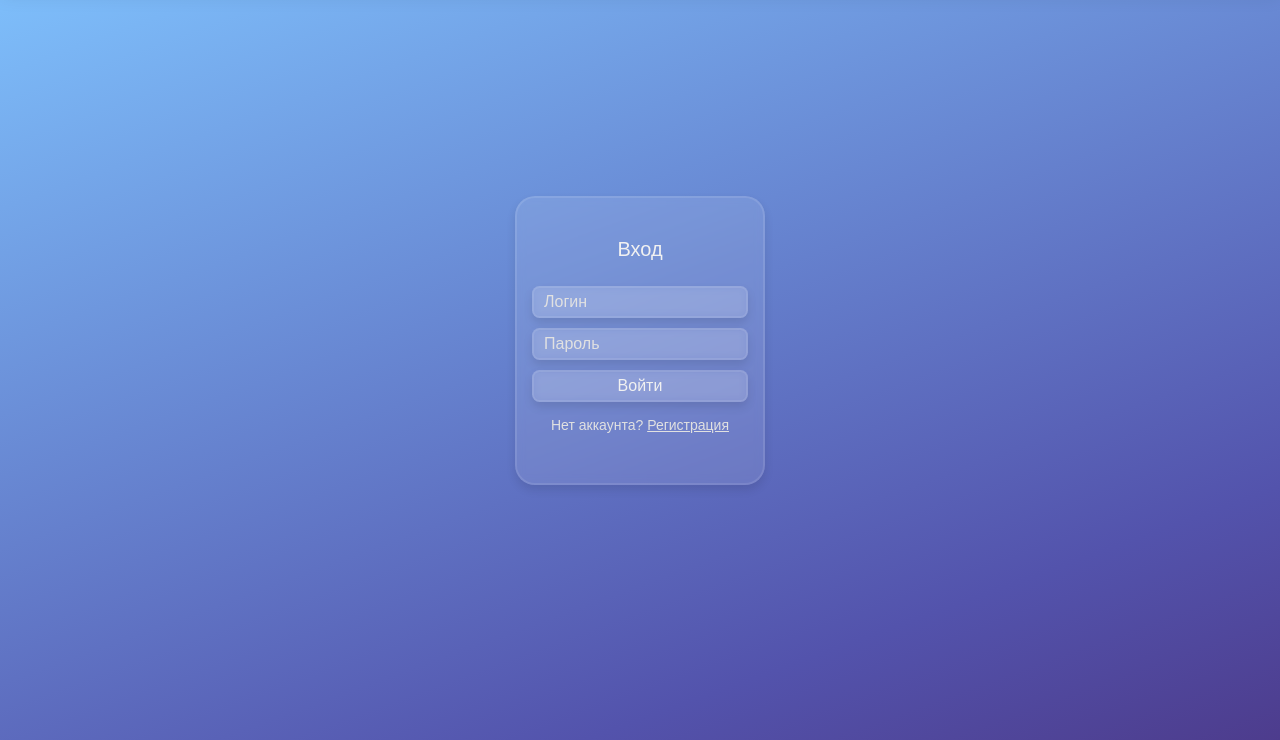
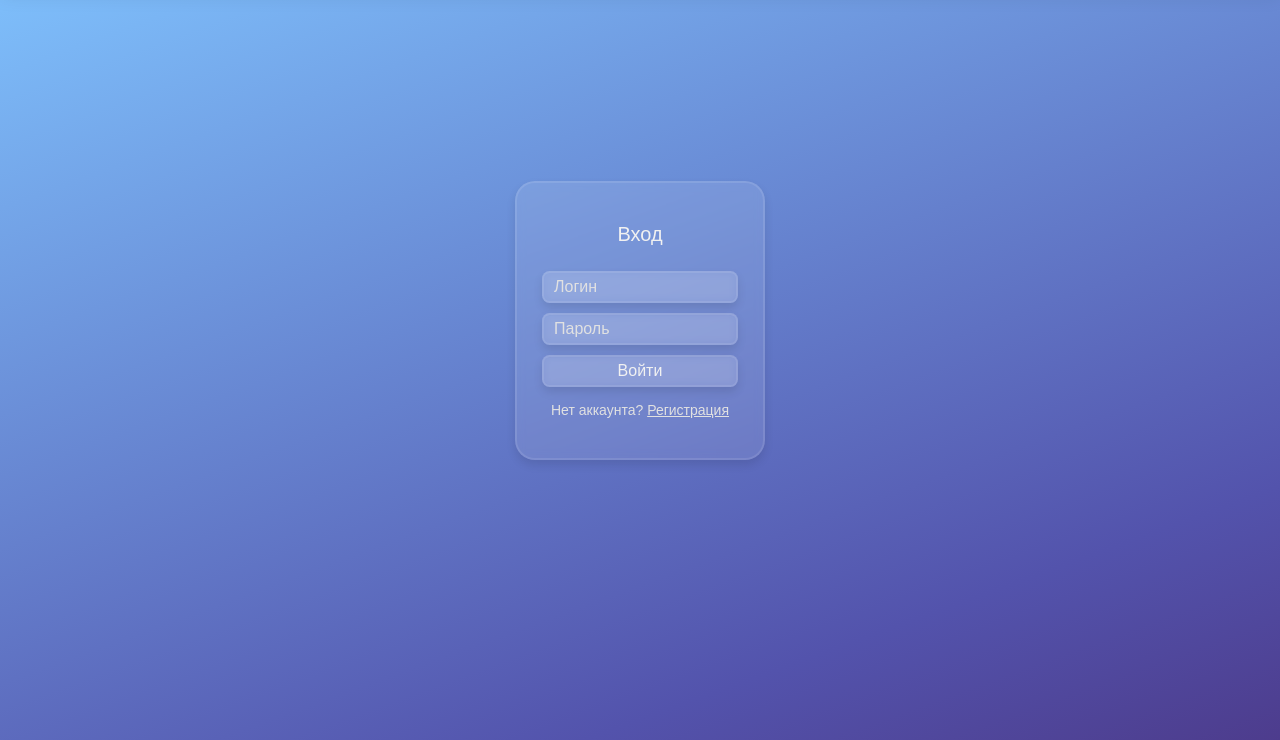
Before and after one commit to shewdown/LuckyDog, a website: page public/autorization.html in a window 1280 px wide. Shown: the part 60-800 px from the top of the page. Drawn offline with Linux system fonts and the light colour scheme.

Commit message:
little-update-visual-autorization-page

```diff
--- a/public/style_autorization.css
+++ b/public/style_autorization.css
@@ -6,19 +6,19 @@
     align-items: center;
 
     width: 100%;
-    height: 85vh;
+    height: 80vh;
 
     overflow: hidden;
     position: relative;
 }
 
-form {
+.forms-container form {
     display: flex;
     flex-direction: column;
     justify-content: center;
     position: absolute;
     width: 250px;
-    padding: 50px 15px;
+    padding: 40px 25px;
     gap: 10px;
 
     background-color: rgba(255, 255, 255, 0.1);
@@ -51,7 +51,7 @@ form#formLogin.active, form#formRegister.active {
 form .title {
     color: #f1f1f1;
     font-size: 20px;
-    margin: -10px 0 15px 0;
+    margin: 0 0 15px 0;
 }
 
 form .text-link {
```
